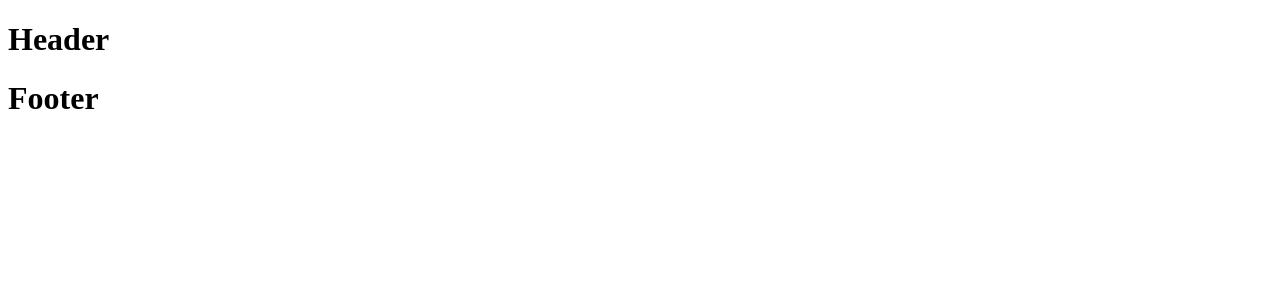
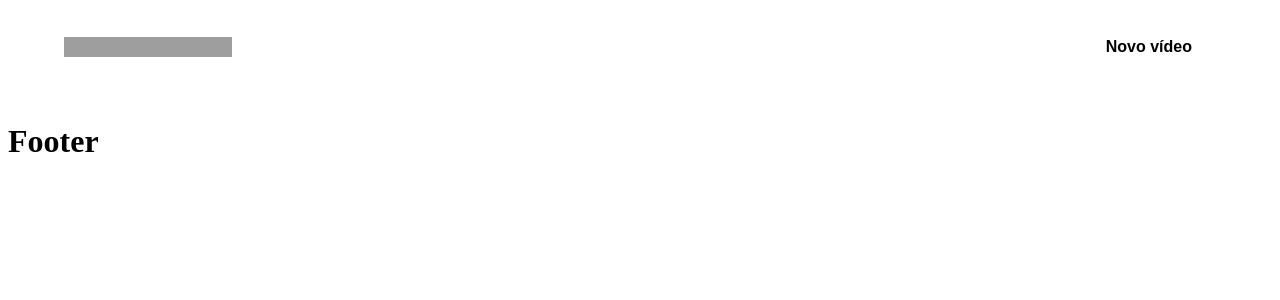
Before and after one commit to r3nanp/musicflix, a Next.js app: page / in a window 1280 px wide. Shown: the top 300 px of the page. Built offline with nearby package versions, Linux system fonts and the light colour scheme; grey boxes are pictures that could not be loaded.

Commit message:
feat (Header): add the styles

```diff
--- a/src/components/Header/index.tsx
+++ b/src/components/Header/index.tsx
@@ -1,11 +1,15 @@
-import React from 'react'
+import Image from 'next/image'
 
-import { Container } from './styles'
+import { Container, Nav, VideoButton } from './styles'
 
 const Header: React.FC = () => {
   return (
     <Container>
-      <h1>Header</h1>
+      <Nav>
+        <Image src="/icon.png" width="168" height="20" />
+
+        <VideoButton>Novo vídeo</VideoButton>
+      </Nav>
     </Container>
   )
 }
--- a/src/components/Header/styles.ts
+++ b/src/components/Header/styles.ts
@@ -1,3 +1,59 @@
 import styled from 'styled-components'
 
-export const Container = styled.div``
+export const Container = styled.header`
+  padding-top: 94px;
+
+  @media (max-width: 800px) {
+    padding-top: 40px;
+  }
+`
+
+export const Nav = styled.nav`
+  display: flex;
+  align-items: center;
+  justify-content: space-between;
+  z-index: 100;
+  height: 94px;
+
+  position: fixed;
+  top: 0;
+  left: 0;
+  right: 0;
+  border-bottom: 2px solid var(--primary);
+  padding: 0 5%;
+
+  @media (max-width: 800px) {
+    height: 40px;
+    justify-content: center;
+  }
+`
+
+export const VideoButton = styled.button`
+  background: var(--background);
+  color: var(--white);
+  border: 1px solid var(--white);
+  border-radius: 5px;
+  cursor: pointer;
+
+  padding: 16px 24px;
+  font-size: 16px;
+  font-weight: 700;
+  transition: 3ms;
+
+  &:hover {
+    opacity: 0.7;
+  }
+
+  @media (max-width: 800px) {
+    width: 100%;
+    background: var(--primary);
+
+    position: fixed;
+    left: 0;
+    right: 0;
+    bottom: 0;
+    border-radius: 0;
+    border: 0;
+    text-align: center;
+  }
+`
```
